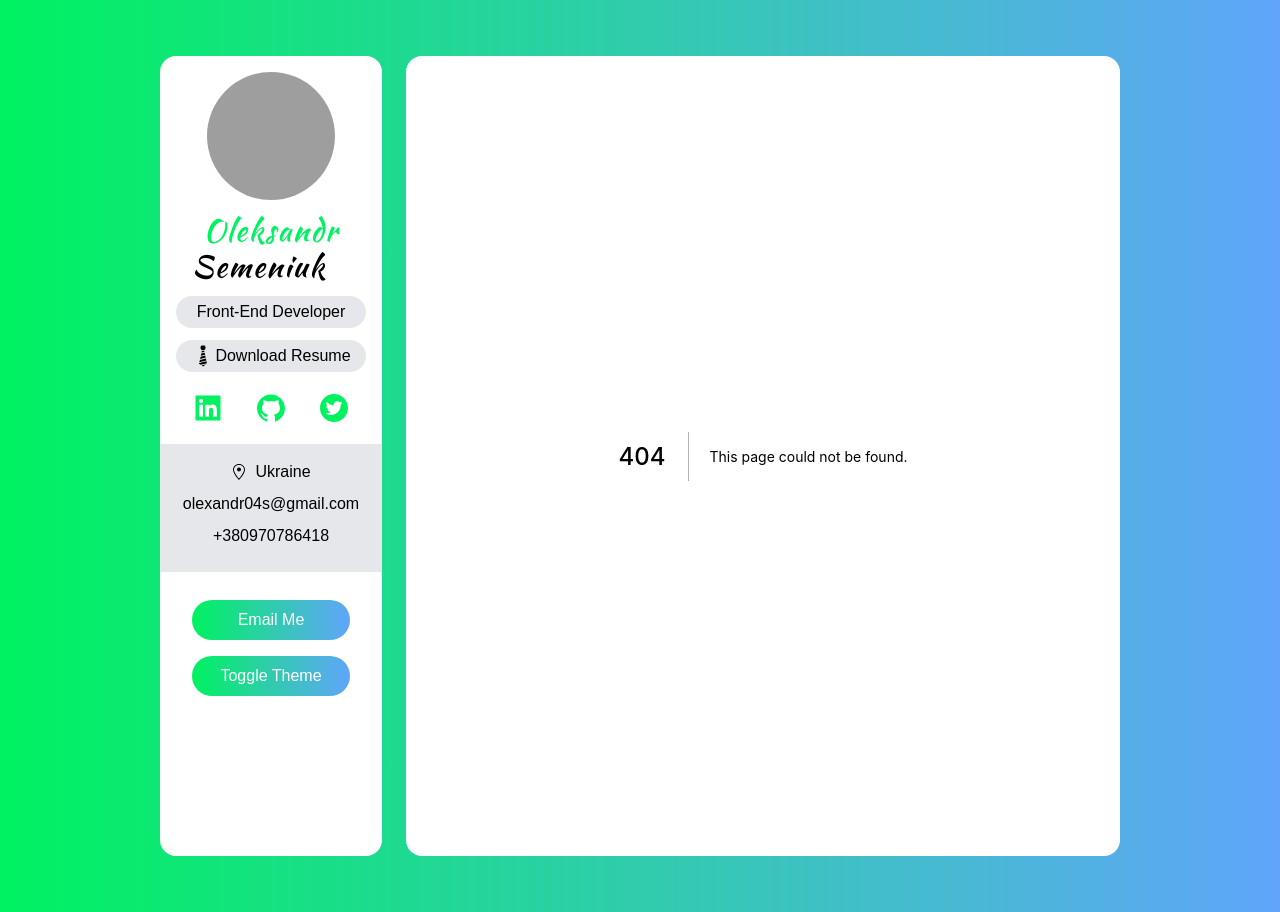
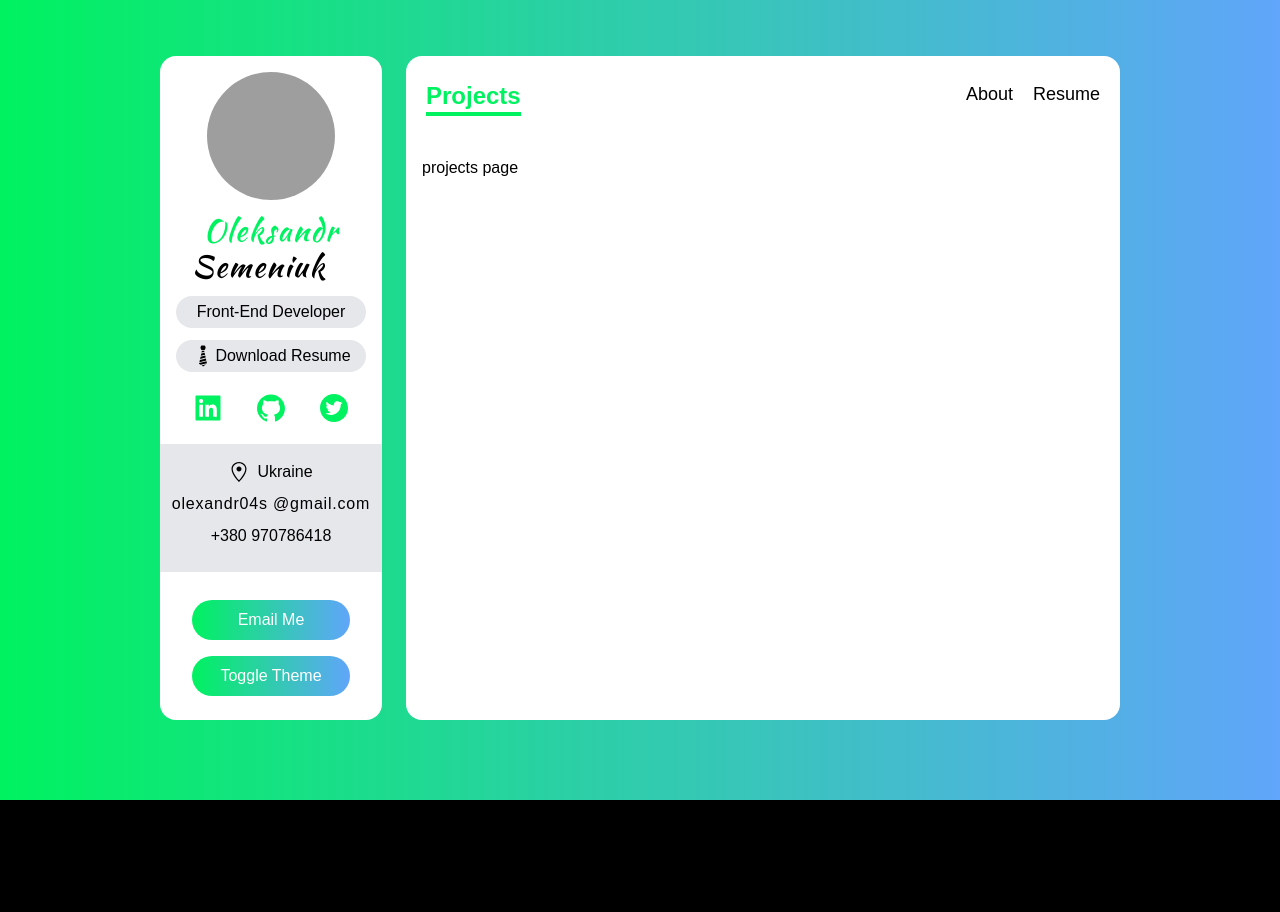
Before and after one commit to Olexxandr-S/portfolio, a Next.js app: page /projects in a window 1280 px wide. Before the commit this address had no page. After the commit the page ends 800 px from the top, so only its background shows below. Built offline with nearby package versions, Linux system fonts and the light colour scheme; grey boxes are pictures that could not be loaded.

Commit message:
add_navbar

```diff
--- /dev/null
+++ b/components/Navbar.tsx
@@ -0,0 +1,60 @@
+import { FunctionComponent, useEffect, useState } from "react";
+import Link from "next/link";
+import { useRouter } from "next/router";
+
+const NavItem: FunctionComponent<{
+  activeItem: string;
+  setActiveItem: Function;
+  name: string;
+  route: string;
+}> = ({ activeItem, name, route, setActiveItem }) => {
+  return activeItem !== name ? (
+    <Link href={route}>
+      <a>
+        <span onClick={() => setActiveItem(name)} className="hover:text-green">
+          {name}
+        </span>
+      </a>
+    </Link>
+  ) : null;
+};
+
+const Navbar = () => {
+  const [activeItem, setActiveItem] = useState<string>("");
+  const { pathname } = useRouter();
+  useEffect(() => {
+    if (pathname === "/") setActiveItem("About");
+    if (pathname === "/projects") setActiveItem("Projects");
+    if (pathname === "/resume") setActiveItem("Resume");
+  }, []);
+
+  return (
+    <div className="flex justify-between px-5 py-3 my-3">
+      <span className="font-bold text-green text-xl border-b-4 border-green md:text-2xl">
+        {activeItem}
+      </span>
+      <div className="text-lg flex space-x-5">
+        <NavItem
+          activeItem={activeItem}
+          setActiveItem={setActiveItem}
+          name="About"
+          route="/"
+        />
+        <NavItem
+          activeItem={activeItem}
+          setActiveItem={setActiveItem}
+          name="Projects"
+          route="/projects"
+        />
+        <NavItem
+          activeItem={activeItem}
+          setActiveItem={setActiveItem}
+          name="Resume"
+          route="/resume"
+        />
+      </div>
+    </div>
+  );
+};
+
+export default Navbar;
--- a/components/Sidebar.tsx
+++ b/components/Sidebar.tsx
@@ -24,20 +24,20 @@ const Sidebar = () => {
       <a
         className="flex items-center justify-center px-2 py-1 my-3 bg-gray-200 rounded-full"
         href=""
-        download="name"
+        download="Resume"
       >
         <GiTie className="w-6 h-6" /> Download Resume
       </a>
 
       {/* //social icons */}
       <div className="flex justify-around w-9/12 mx-auto my-5 text-green md:w-full">
-        <a href="">
+        <a href="https://www.linkedin.com/in/olexxandr-s/">
           <AiFillLinkedin className="w-8 h-8 cursor-pointer" />
         </a>
-        <a href="">
+        <a href="https://github.com/OlexxandrS">
           <AiFillGithub className="w-8 h-8 cursor-pointer" />
         </a>
-        <a href="">
+        <a href="https://twitter.com/Olexxandr_S">
           <AiFillTwitterCircle className="w-8 h-8 cursor-pointer" />
         </a>
       </div>
@@ -48,11 +48,13 @@ const Sidebar = () => {
         style={{ marginLeft: "-1rem", marginRight: "-1rem" }}
       >
         <div className="flex items-center justify-center space-x-2">
-          <GoLocation />
+          <GoLocation className="w-5 h-5" />
           <span>Ukraine</span>
         </div>
-        <p className="my-2">olexandr04s@gmail.com</p>
-        <p className="my-2">+380970786418</p>
+        <p className="my-2 tracking-wider">
+          olexandr04s @gmail.com
+        </p>
+        <p className="my-2">+380 970786418</p>
       </div>
       {/* //Email Button */}
       <button
--- a/pages/_app.tsx
+++ b/pages/_app.tsx
@@ -1,3 +1,4 @@
+import Navbar from "../components/Navbar";
 import Sidebar from "../components/Sidebar";
 import "../styles/globals.css";
 
@@ -7,7 +8,8 @@ function MyApp({ Component, pageProps }) {
       <div className="col-span-12 p-4 text-center bg-white lg:col-span-3 rounded-2xl">
         <Sidebar />
       </div>
-      <div className="col-span-12 bg-white lg:col-span-9 rounded-2xl">
+      <div className="col-span-12 bg-white lg:col-span-9 rounded-2xl flex flex-col">
+        <Navbar />
         <Component {...pageProps} />
       </div>
     </div>
--- /dev/null
+++ b/pages/projects.tsx
@@ -0,0 +1,5 @@
+const projects = () => {
+  return <div className="p-4">projects page</div>;
+};
+
+export default projects;
--- /dev/null
+++ b/pages/resume.tsx
@@ -0,0 +1,5 @@
+const resume = () => {
+  return <div className="p-4">resume page</div>;
+};
+
+export default resume;
```
Also changed, not shown: 1 other file (tests, documents, lock files or other folders).
